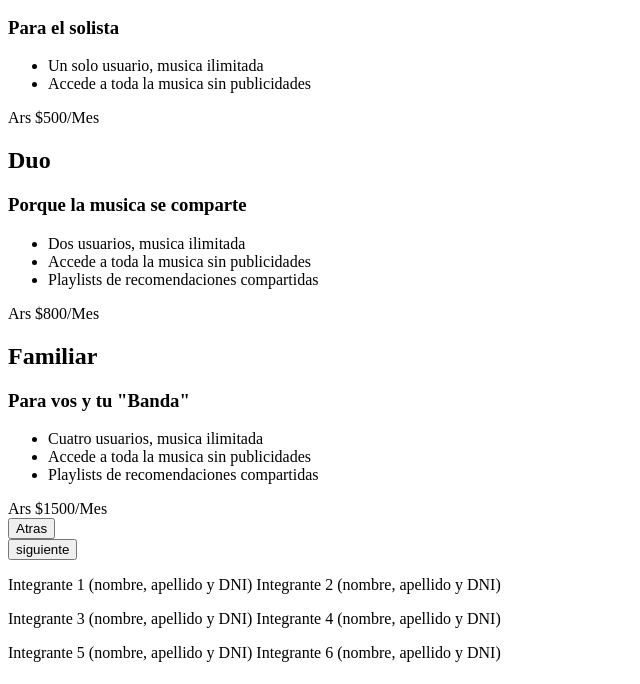
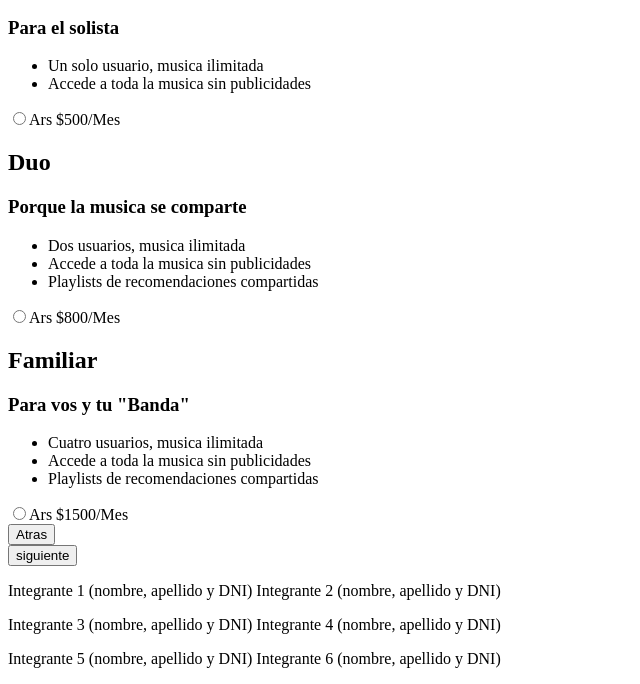
Before and after one commit to javierCM1/Pw1-grupo-10, a plain HTML site: page Premium/Premium.html in a window 1280 px wide. Shown: the part 182-866 px from the top of the page, without its empty margins (0-640 px from the left). Drawn offline with Linux system fonts and the light colour scheme.

Commit message:
Update Premium.html

```diff
--- a/Premium/Premium.html
+++ b/Premium/Premium.html
@@ -27,7 +27,7 @@
                         <li>Un solo usuario, musica ilimitada</li>
                         <li>Accede a toda la musica sin publicidades</li>
                     </ul>
-                    <imput type="radio" name="plan" value="1">Ars $500/Mes</imput>
+                    <input type="radio" name="plan" value="1">Ars $500/Mes</input>
                 </article>
                 <article id="Plan_DUO">
                     <h2>Duo</h2>
@@ -37,7 +37,7 @@
                         <li>Accede a toda la musica sin publicidades</li>
                         <li>Playlists de recomendaciones compartidas</li>
                     </ul>
-                    <imput type="radio" name="plan" value="2">Ars $800/Mes</imput>
+                    <input type="radio" name="plan" value="2">Ars $800/Mes</input>
                 </article>
                 <article id="Plan_Familiar">
                     <h2>Familiar</h2>
@@ -47,7 +47,7 @@
                         <li>Accede a toda la musica sin publicidades</li>
                         <li>Playlists de recomendaciones compartidas</li>
                     </ul>
-                    <imput type="radio" name="plan" value="3">Ars $1500/Mes</imput>
+                    <input type="radio" name="plan" value="3">Ars $1500/Mes</input>
                 </article>
                 </section>
                 <div>
```
